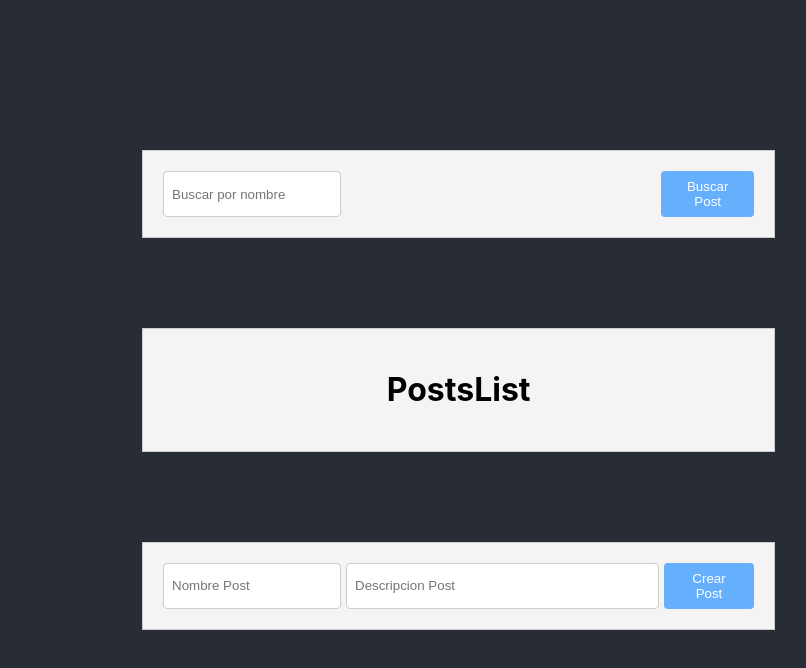
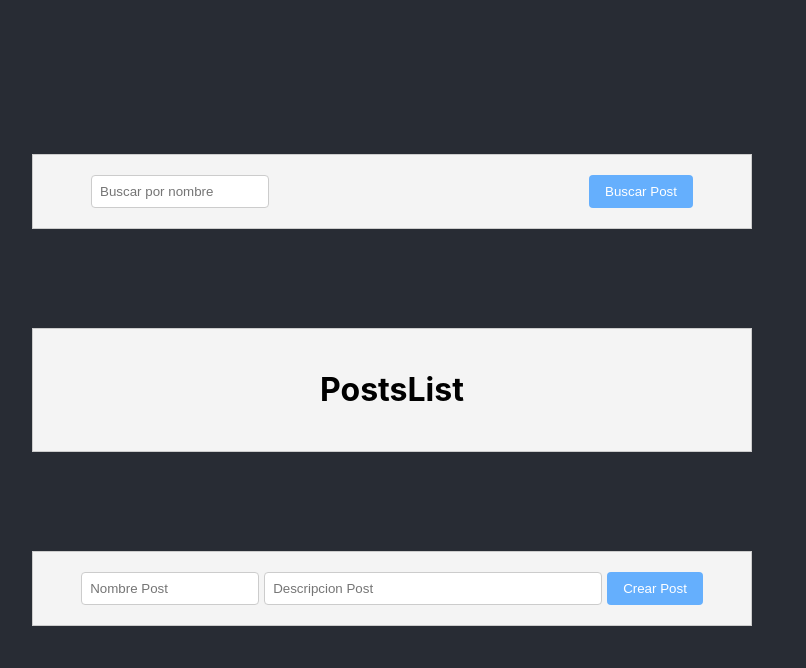
Before and after one commit to FabianMalferMix/tcit-recruiting, a React (Create React App) app in the folder frontend/: page / in a window 1280 px wide. Shown: the top 668 px of the page, without its empty margins (248-1054 px from the left). Built offline with nearby package versions, Linux system fonts and the light colour scheme; the HTML template or start-up script is replaced by a standard one.

Commit message:
Agrandar width celdas

```diff
--- a/frontend/src/App.css
+++ b/frontend/src/App.css
@@ -12,7 +12,7 @@ display: grid;
 grid-template-rows: auto auto auto; /* Define tres filas con igual altura por defecto */
 max-height: 70%; /* Ocupa toda la altura de la pantalla */
 align-items: center;
-width: 500px;
+width: 45rem;
 gap: 10px; /* Espacio entre las filas */
 padding:10px
 }
--- a/frontend/src/App.js
+++ b/frontend/src/App.js
@@ -7,7 +7,6 @@ import PostsMaker from './components/postMaker/PostMaker';
 function App() {
   return (
     <div className="App">
-{/*  */}
       <div className='container-grid'>
         <div className='cell'> <SearchBar/> </div>
         <div className='cell'> <PostsList/> </div>
```
